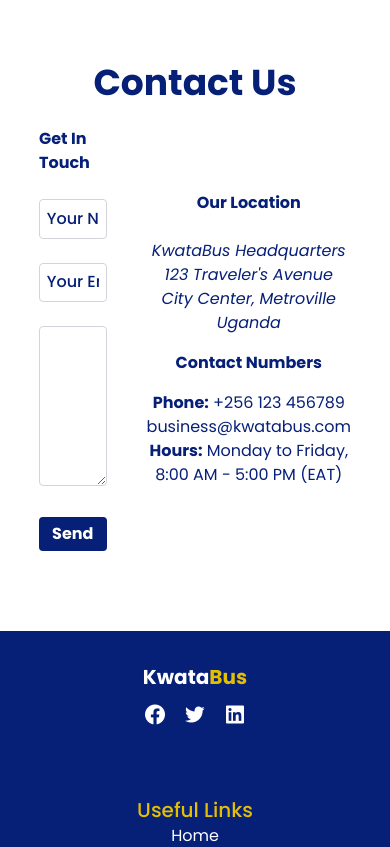
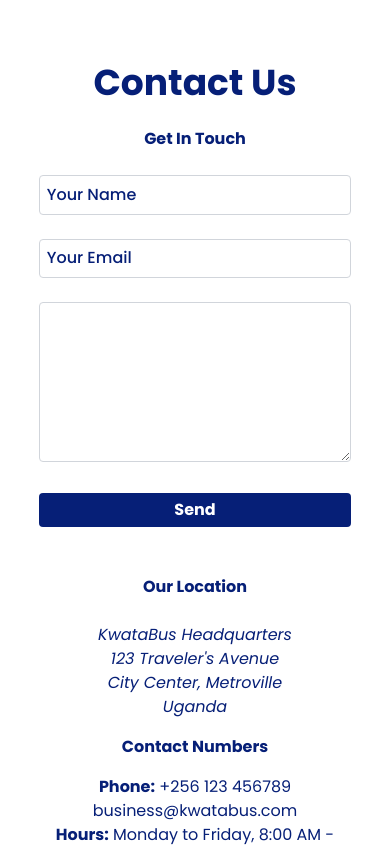
Before and after one commit to Patrickodida/KwataBus-App, a React (Vite) app: page / in a window 390 px wide. Shown: the part 2820-3667 px from the top of the page. Built offline with nearby package versions, Linux system fonts and the light colour scheme.

Commit message:
Add responsiveness on the contact section

```diff
--- a/src/components/Contact.jsx
+++ b/src/components/Contact.jsx
@@ -6,8 +6,8 @@ function Contact() {
     <div>
       <section className="contact-section w-[80%] m-auto">
         <h2 className="text-4xl text-center mb-6 font-bold">Contact Us</h2>
-        <div className="contact-container flex justify-around items-center gap-10">
-          <div className="form-section w-[50%]">
+        <div className="contact-container text-center md:flex md:justify-around md:items-center md:gap-10">
+          <div className="form-section w-full mb-[3em] md:w-[50%]">
             <h3 className="mb-[24px] font-bold">Get In Touch</h3>
           <div className="form">
             <input className="w-full text-blue-900 rounded p-[0.425em] mb-[24px] border border-gray-300 text- [#061f77] focus:outline-none" type="text" placeholder="Your Name" />
```
